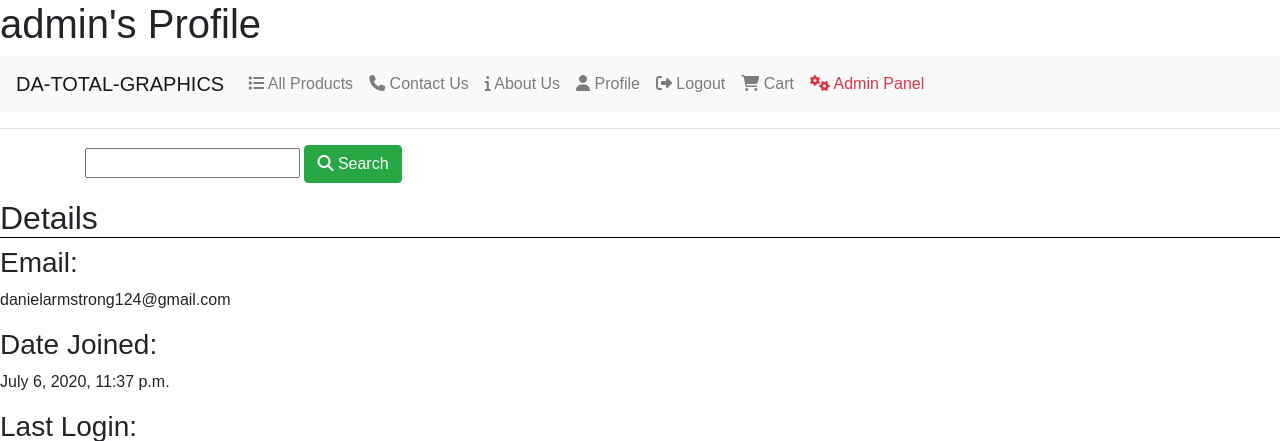
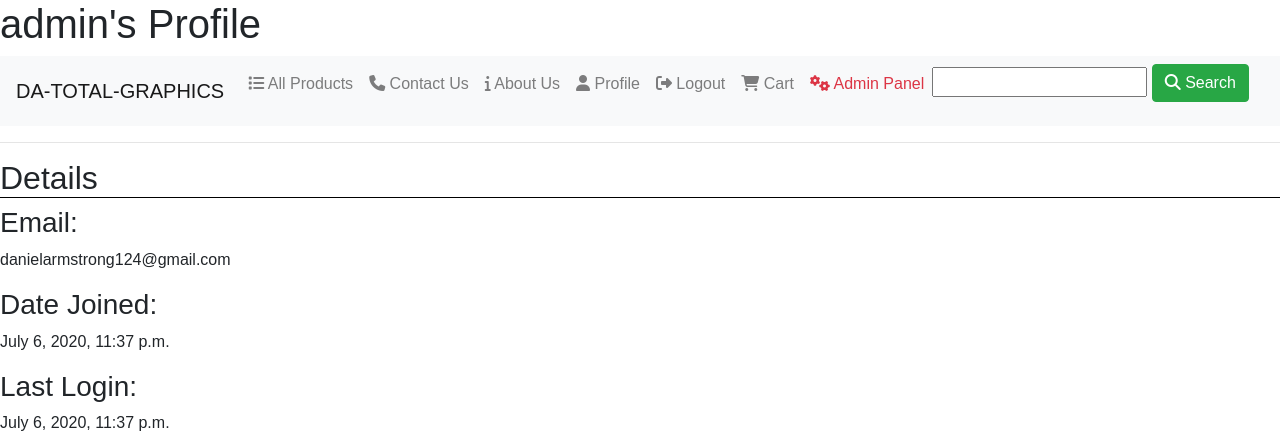
Before and after one commit to DanArmstrong124/da-total-graphics, a Django app: page /accounts/profile/ in a window 1280 px wide. Shown: the top 441 px of the page. Run offline with Django 3.2, Linux system fonts and the light colour scheme; a user stored in the database is signed in; data comes from the database, SQL or seed files in the repository; some libraries are stand-ins or nearby versions.

Commit message:
Testing search in nav bar

```diff
--- a/templates/base.html
+++ b/templates/base.html
@@ -43,6 +43,10 @@
                     {% if user.is_superuser %}
                     <a class="nav-item nav-link text-danger" href="/admin"><i class="fa fa-cogs"></i> Admin Panel</a>
                     {% endif %}
+                    <form action="{% url 'search' %}'" method="get">
+                <input type="text" name="q">
+                <button type="search" class="btn btn-success"><i class="fa fa-search"></i> Search</button>
+            </form>
                 </div>
             </div>
         </nav>
@@ -55,12 +59,9 @@
     </div>
     {% endif %}
 
-    <div class="container">
+    <div class="container" style="padding-left:207px;">
         <div class="display">
-            <form action="{% url 'search' %}'" method="get">
-                <input type="text" name="q">
-                <button type="search" class="btn btn-success"><i class="fa fa-search"></i> Search</button>
-            </form>
+
         </div>
     </div>
 
```
